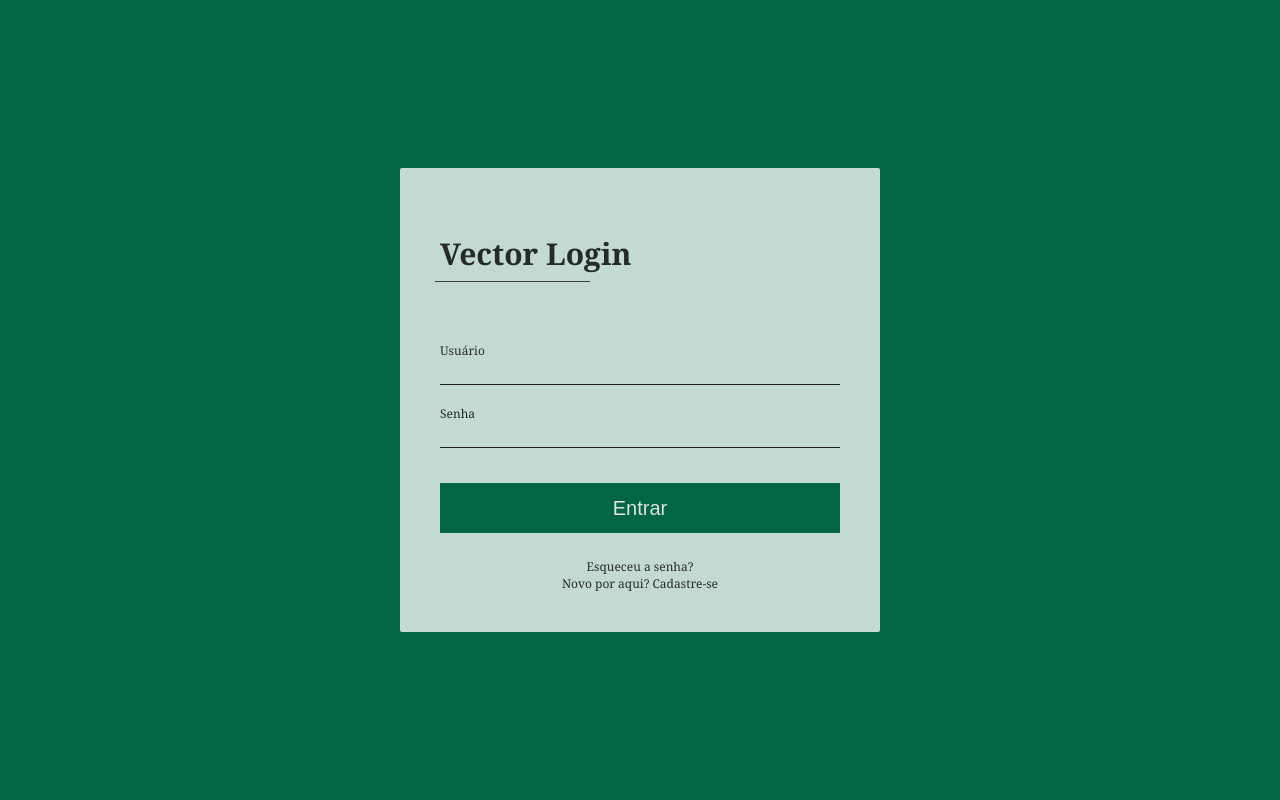
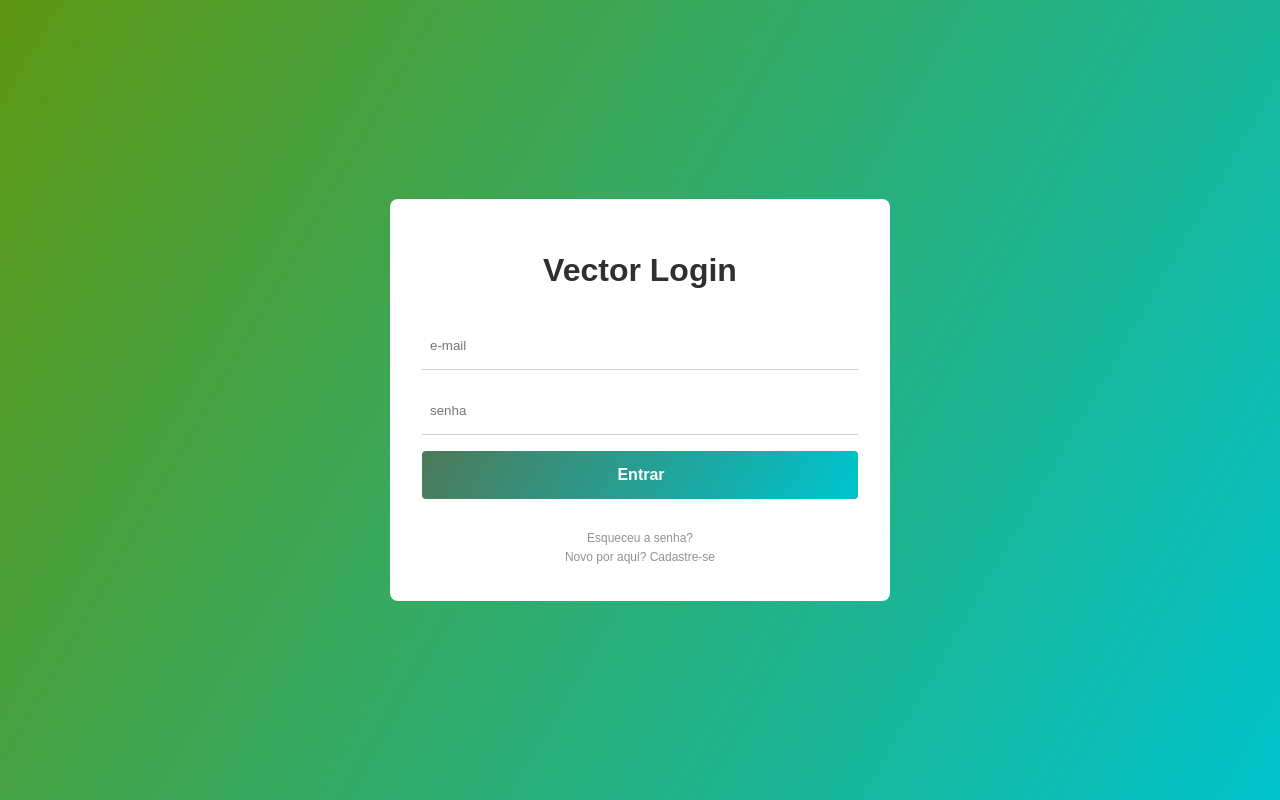
Before and after one commit to Milene-Oliveira/formulario, a plain HTML site: page index.html in a window 1280 px wide. Drawn offline with Linux system fonts and the light colour scheme.

Commit message:
changed files the form

```diff
--- a/index.html
+++ b/index.html
@@ -1,35 +1,26 @@
 <!DOCTYPE html>
-<html lang="pt-br">
+<html lang="en">
 <head>
   <meta charset="UTF-8">
-        <meta http-equiv="X-UA-Compatible" content="IE=edge">
-        <meta name="viewport"content="width=device-width, initial-scale=1.0">
+  <meta name="viewport" content="width=device-width, initial-scale=1.0">
   <link rel="stylesheet" href="style.css">
   <script defer src="./script.js"></script>
-        <title>Teste Vector</title>
+  <title>Vector</title>
 </head>
 <body>
-        <div id="login">
-            <form class="card">
-                <div class="card-header">
-                    <h2>Vector Login</h2>
-                </div>
-                <div class="card-content">
-                    <div class="card-content-area">
-                        <label for="usuario">Usuário</label>
-                        <input type="text" id="usuario" autocomplete="off" required>
-                    </div>
-                    <div class="card-content-area">
-                        <label for="password">Senha</label>
-                        <input type="password" id="password" autocomplete="off" required>
-                    </div>
-                </div>
-                <div class="card-footer">
-                    <button onclick="msg()" type="submit" value="Entrar" class="submit"> Entrar </button>
-                    <a href="#" class="recuperar_senha">Esqueceu a senha?</a>
-                    <a href="#" class="recuperar_senha">Novo por aqui? Cadastre-se</a>
-                </div>
+  <main class="login">
+    <div class="login__container">
+      <h1 class="login__title">Vector Login</h1>
+      <form class="login__form">
+        <input class="login__input" type="email" placeholder="e-mail" />
+        <span class="login__input-border"></span>
+        <input class="login__input" type="password" placeholder="senha"/>
+        <span class="login__input-border"></span>
+        <button onclick="msg()" href="http://homolog.vector.net.br:9292/login" class="login__submit">Entrar</button>
+        <a class="login__reset" href="http://homolog.vector.net.br:9292/password/reset">Esqueceu a senha?</a>
+        <a class="login__reset" href="http://homolog.vector.net.br:9292/novaempresa">Novo por aqui? Cadastre-se</a>
       </form>
     </div>
+  </main>
 </body>
 </html>
--- a/script.js
+++ b/script.js
@@ -1,8 +1,34 @@
 function msg() {
-    alert("Login realizado com sucesso!");
+    alert("Dados enviados");
   }
 
   const init = () => {
+    const validateEmail = (event) => {
+        const input = event.currentTarget;
+        const regex = /^(([^<>()[\]\\.,;:\s@"]+(\.[^<>()[\]\\.,;:\s@"]+)*)|(".+"))@((\[[0-9]{1,3}\.[0-9]{1,3}\.[0-9]{1,3}\.[0-9]{1,3}\])|(([a-zA-Z\-0-9]+\.)+[a-zA-Z]{2,}))$/;
+        const emailTest = regex.test(input.value);
+
+        if(!emailTest) {
+            submitButton.setAttribute("disabled", "disabled");
+            input.nextElementSibling.classList.add('error');
+        } else {
+            submitButton.removeAttribute("disabled");
+            input.nextElementSibling.classList.remove('error');
+        }
+    }
+
+    const validatePassowrd = (event) => {
+        const input = event.currentTarget;
+
+        if(input.value.length < 8) {
+            submitButton.setAttribute("disabled", "disabled");
+            input.nextElementSibling.classList.add('error');
+        } else {
+            submitButton.removeAttribute("disabled");
+            input.nextElementSibling.classList.remove('error');
+        }
+    }
+
     const inputEmail = document.querySelector('input[type="email"]');
     const inputPassword = document.querySelector('input[type="password"]');
     const submitButton = document.querySelector('.login__submit');
@@ -10,12 +36,27 @@ function msg() {
     inputEmail.addEventListener('input', validateEmail);
     inputPassword.addEventListener('input', validatePassowrd);
 
+    const errorHandler = () => {
+        submitButton.classList.remove('loading');
+        submitButton.classList.remove('success');
+        submitButton.classList.add('error');
+        submitButton.textContent = "Dados inválidos :(";
+    }
+
+    const successHandler = () => {
+        submitButton.classList.remove('loading');
+        submitButton.classList.remove('error');
+        submitButton.classList.add('success');
+        submitButton.textContent = "Acesso concedido :)";
+    }
+
     if(submitButton) {
         submitButton.addEventListener('click', (event) => {
             event.preventDefault();
+
             submitButton.textContent = "Loading...";
 
-            fetch('http://homolog.vector.net.br:9292/autenticaUser?eUsuario="usuario"&eSenha="password"', {
+            fetch('https://reqres.in/api/login', {
                 method: 'POST',
                 headers: {
                     'Content-Type': 'application/json'
--- a/style.css
+++ b/style.css
@@ -1,82 +1,137 @@
+:root {
+  --input-linear: linear-gradient(120deg, #5e9712, #00C2CB);
+  --input-error: #8b1b1b;
+  --button-linear: linear-gradient(120deg, #4e7a59, #00C2CB, #4e7a59);
+  --button-disabled: #acacac;
+  --button-success: rgb(18, 151, 107);
+  --white: #fff;
+  --black: #303030;
+  --gray: #929292;
+  --light-gray: #cfcfcf;
+  --border-height: 1px;
+}
+
 body {
   padding: 0;
   margin: 0;
-    background-color: #006643;
+  font-family: sans-serif;
 }
 
-  #login {
+.login {
+  height: 100vh;
+  background: var(--input-linear);
   display: flex;
+  justify-content: center;
   align-items: center;
-    justify-content: center;
-    height: 100vh;
-    font-family: Cambria, Cochin, Georgia, Times, "Times New Roman", serif;
 }
 
-  .card {
-    background-color: #ffffffc2;
-    padding: 40px;
-    border-radius: 2px;
-    width: 400px;
+.login__container {
+  min-height: 400px;
+  width: 500px;
+  background-color: var(--white);
+  box-sizing: border-box;
+  padding: 32px;
+  border-radius: 8px;
+  display: flex;
+  flex-direction: column;
+  align-items: center;
 }
 
-  .card-header {
-    padding-bottom: 50px;
-    opacity: 0.8;
-    color: #000;
-    font-size: 20px;
+.login__title {
+  margin-bottom: 32px;
+  color: var(--black);
 }
 
-  .card-header::after {
-    content: "";
-    width: 155px;
-    height: 1px;
-    background-color: #1f1f1f;
-    display: block;
-    margin-top: -17px;
-    margin-left: -5px;
+.login__form {
+  width: 100%;
+  display: flex;
+  flex-direction: column;
+  justify-content: center;
+  align-items: center;
 }
 
-  .card-content label {
-    color: #000;
-    font-size: 12px;
-    opacity: 0.8;
+.login__input {
+  height: 48px;
+  width: 100%;
+  box-sizing: border-box;
+  padding-left: 8px;
+  border: unset;
+  outline: none;
+  position: relative;
 }
 
-  .card-content-area {
-    display: flex;
-    flex-direction: column;
-    padding: 10px 0;
+.login__input-border {
+  height: var(--border-height);
+  width: 100%;
+  margin-bottom: 16px;
+  background: var(--light-gray);
+  transition: .3s ease-in-out;
 }
 
-  .card-content-area input {
-    margin-top: 10px;
-    padding: 0 5px;
-    background-color: transparent;
-    border: none;
-    border-bottom: 1px solid #1f1f1f;
-    outline: none;
-    color: #000;
+.login__input-border::after {
+  content: '';
+  display: block;
+  height: var(--border-height);
+  width: 0;
+  margin-bottom: 16px;
+  background: var(--input-linear);
+  transition: .3s ease-in-out;
 }
 
-  .card-footer {
-    display: flex;
-    flex-direction: column;
+.login__input:focus + .login__input-border::after {
+  width: 100%;
 }
 
-  .card-footer .submit {
-    width: 100%;
-    height: 50px;
-    background-color: #006643;
-    border: none;
-    color: #e1e1e1;
-    font-size: 20px;
-    margin: 25px 0;
+.login__input-border.error {
+  background: var(--input-error);
 }
 
-  .card-footer a {
-    text-align: center;
+.login__input-border.error::after {
+  background: var(--input-error);
+}
+
+.login__submit {
+  height: 48px;
+  width: 100%;
+  padding-left: 8px;
+  outline: none;
+  position: relative;
+  background: var(--button-linear);
+  background-size: 200%;
+  margin-bottom: 32px;
+  color: var(--white);
+  font-size: 16px;
+  font-weight: bold;
+  border: unset;
+  border-radius: 4px;
+  cursor: pointer;
+  transition: 0.5s ease;
+}
+
+.login__submit:disabled {
+  background: var(--button-disabled);
+  cursor: not-allowed;
+}
+
+.login__submit:hover {
+  background-position: right;
+}
+
+.login__submit.success {
+  background: var(--button-success);
+}
+
+.login__submit.error {
+  background: var(--input-error);
+}
+
+.login__reset {
   font-size: 12px;
-    opacity: 0.8;
-    color: #000;
+  color: var(--gray);
+  margin-bottom: 5px;
   text-decoration: none;
 }
+
+.login__reset:hover {
+  text-decoration: underline;
+}
```
Also changed, not shown: 1 other file. Lines whose indentation alone changed are shown as unchanged.
